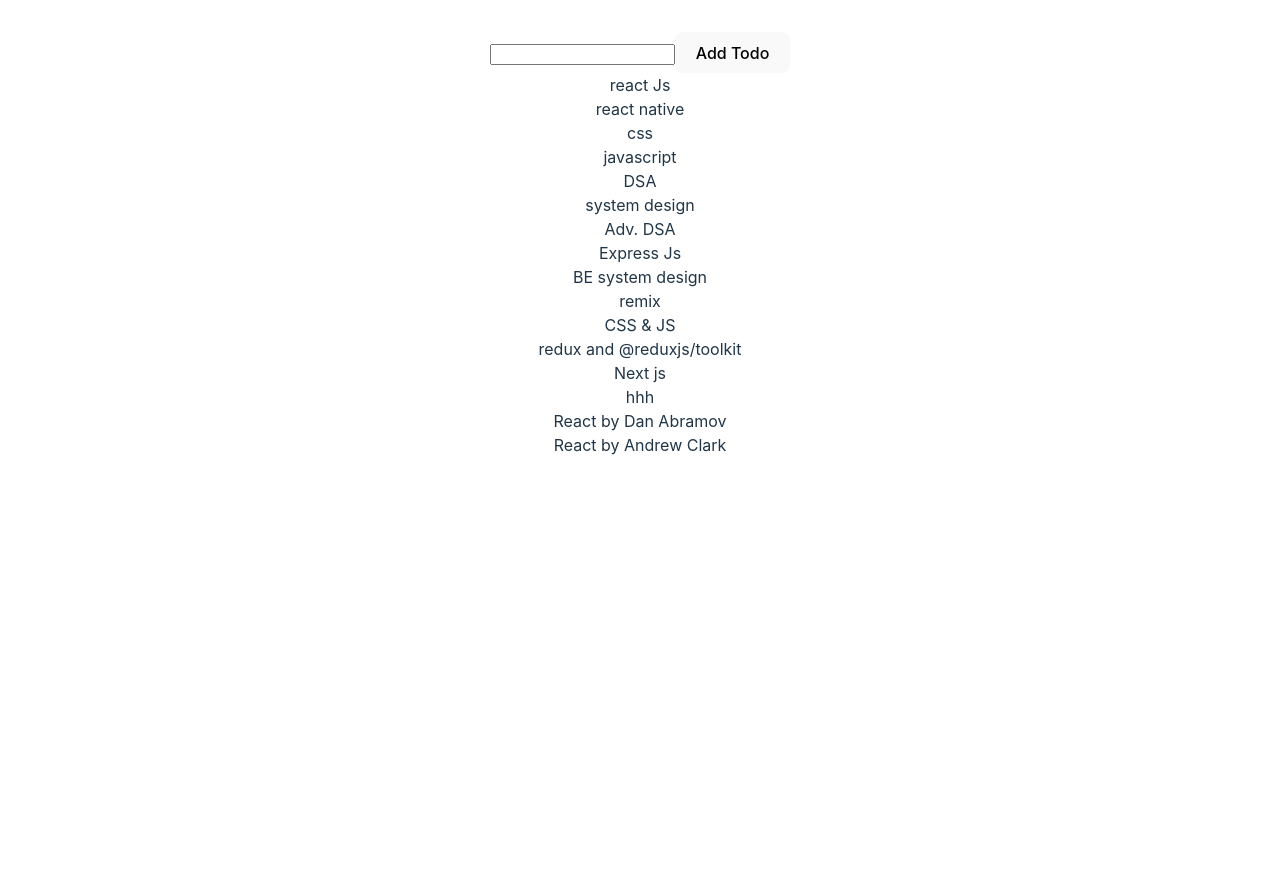
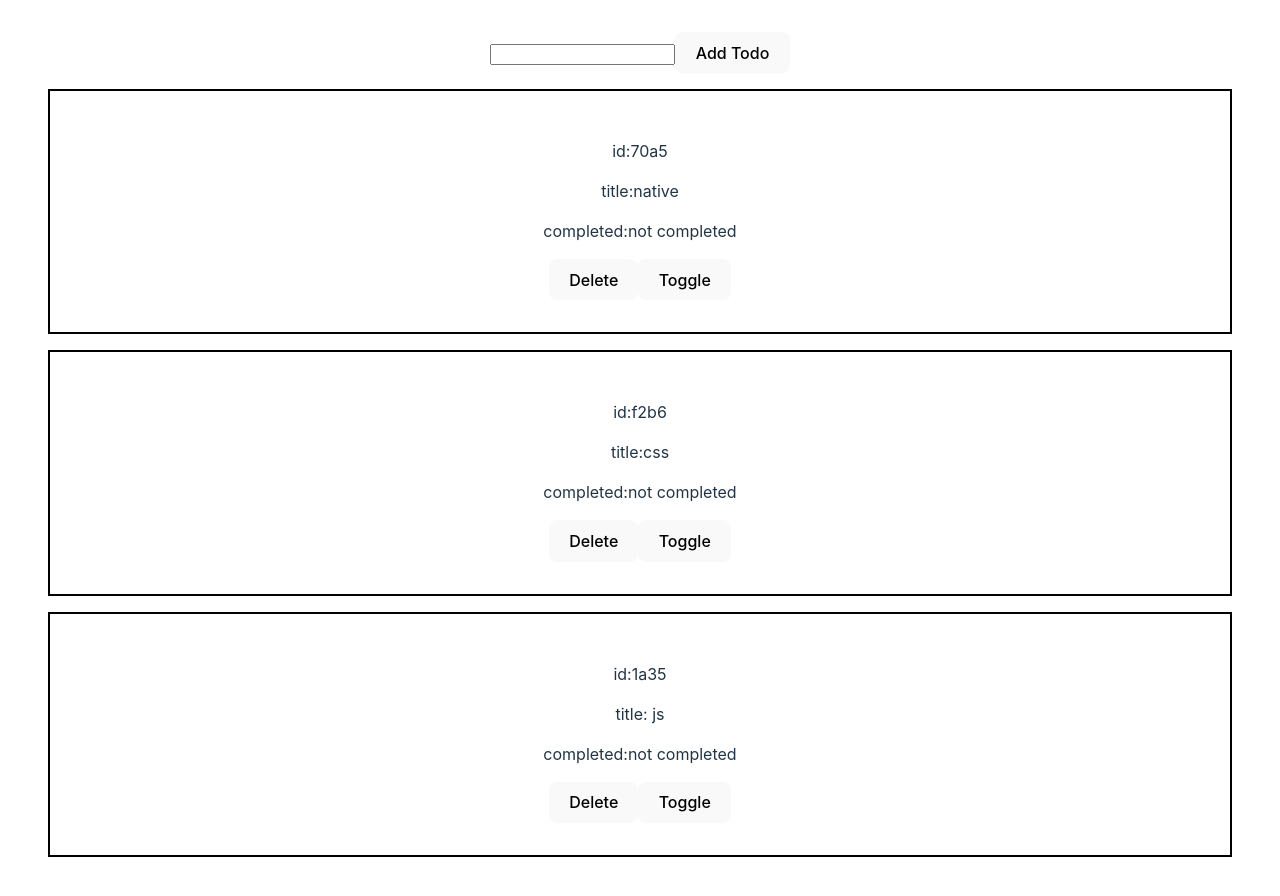
Before and after one commit to dibborah/thunk-tutorial, a React (Vite) app: page / in a window 1280 px wide. Shown: the top 896 px of the page. Before the commit the page ends 800 px from the top, so only its background shows below. Built offline with nearby package versions, Linux system fonts and the light colour scheme; data requests are answered from the project's data file.

Commit message:
Completed deleteTodo and toggleTodo network request delete and patch method functionalities

```diff
--- a/db.json
+++ b/db.json
@@ -1,83 +1,18 @@
 {
   "todos": [
     {
-      "id": "1",
-      "title": "react Js",
-      "completed": true
-    },
-    {
-      "id": "2",
-      "title": "react native",
+      "id": "70a5",
+      "title": "native",
       "completed": false
     },
     {
-      "id": "b995",
+      "id": "f2b6",
       "title": "css",
       "completed": false
     },
     {
-      "id": "d427",
-      "title": "javascript",
-      "completed": false
-    },
-    {
-      "id": "a338",
-      "title": "DSA",
-      "completed": false
-    },
-    {
-      "id": "0dd8",
-      "title": "system design",
-      "completed": false
-    },
-    {
-      "id": "cbfa",
-      "title": "Adv. DSA",
-      "completed": false
-    },
-    {
-      "id": "4332",
-      "title": "Express Js",
-      "completed": false
-    },
-    {
-      "id": "46d0",
-      "title": "BE system design",
-      "completed": false
-    },
-    {
-      "id": "ab1a",
-      "title": "remix ",
-      "completed": false
-    },
-    {
-      "id": "94a7",
-      "title": "CSS & JS",
-      "completed": false
-    },
-    {
-      "id": "e231",
-      "title": "redux and @reduxjs/toolkit",
-      "completed": false
-    },
-    {
-      "id": "2f61",
-      "title": "Next js",
-      "completed": false
-    },
-    {
-      "id": "a850",
-      "title": "hhh",
-      "completed": false
-    },
-    {
-      "id": "3d9f",
-      "title": "React by Dan Abramov",
-      "completed": false
-    },
-    {
-      "id": "9cd5",
-      "title": "React by Andrew Clark",
+      "id": "1a35",
+      "title": " js",
       "completed": false
     }
   ]
--- /dev/null
+++ b/src/features/todos/SingleTodo.jsx
@@ -0,0 +1,23 @@
+import { useDispatch } from "react-redux";
+import { deleteTodo, toggleTodo } from "./todoSlice";
+
+const SingleTodo = ({ todo }) => {
+  const dispatch = useDispatch();
+  const handleDelete = () => {
+    dispatch(deleteTodo(todo.id));
+  };
+  const handleToggle = () => {
+    dispatch(toggleTodo({id: todo.id,completed: todo.completed}))
+  };
+  return (
+    <div style={{ border: "2px solid black", padding: "2rem", margin: "1rem" }}>
+      <p>id:{todo.id}</p>
+      <p>title:{todo.title}</p>
+      <p>completed:{todo.completed ? "completed" : "not completed"}</p>
+      <button onClick={handleDelete}>Delete</button>
+      <button onClick={handleToggle}>Toggle</button>
+    </div>
+  );
+};
+
+export default SingleTodo;
--- a/src/features/todos/TodoList.jsx
+++ b/src/features/todos/TodoList.jsx
@@ -1,6 +1,7 @@
 import { useEffect, useState } from "react";
 import { fetchTodos } from "./todoSlice";
 import { useDispatch, useSelector } from "react-redux";
+import SingleTodo from "./SingleTodo";
 
 const TodoList = () => {
   const [isLoading, setIsLoading] = useState(false);
@@ -34,7 +35,8 @@ const TodoList = () => {
     <div>
       {todos &&
         todos.map((todo) => {
-          return <div key={todo.id}>{todo.title}</div>;
+        //   return <div key={todo.id}>{todo.title}</div>;
+          return <SingleTodo key={todo.id} todo={todo}/>
         })}
     </div>
   );
--- a/src/features/todos/todoSlice.jsx
+++ b/src/features/todos/todoSlice.jsx
@@ -4,20 +4,39 @@ import axios from "axios";
 export const fetchTodos = createAsyncThunk("todos/fetch", async () => {
   const response = await axios.get("http://localhost:8001/todos");
   //   console.log(response.data);
-  await pause(1500);
+  //   await pause(1500);
   return response.data;
-});
+}); // get
 
-export const addTodo = createAsyncThunk("add/fetch", async (title) => {
-  const response = await axios.post("http://localhost:8001/todosTTT", {
+export const addTodo = createAsyncThunk("todos/add", async (title) => {
+  const response = await axios.post("http://localhost:8001/todos", {
     title: title,
     completed: false,
   });
-  await pause(2000);
-  //   await pause(1500);// resolve => execution of this line of code is completed
+  //   await pause(1500); // resolve => execution of this line of code is completed
   //   console.log(response.data);
   return response.data;
-});
+}); // post
+
+export const deleteTodo = createAsyncThunk("todos/delete", async (id) => {
+  const resonse = await axios.delete(`http://localhost:8001/todos/${id}`);
+  //   await pause(1500); // resolve => execution of this line of code is completed
+  //   console.log(response);
+  return id;
+}); // delete
+export const toggleTodo = createAsyncThunk(
+  "todos/toggle",
+  async ({ id, completed }) => {
+    const response = await axios.patch(`http://localhost:8001/todos/${id}`, {
+      completed: !completed,
+    });
+    //   await pause(1500); // resolve => execution of this line of code is completed
+    console.log(response.data);
+    return response.data;
+  }
+); // patch
+
+// put// entire resource
 
 const pause = (duration) => {
   return new Promise((resolve) => {
@@ -41,6 +60,7 @@ const todoSlice = createSlice({
     builders.addCase(fetchTodos.rejected, (state, action) => {
       //   console.log("rejected");
     });
+
     builders.addCase(addTodo.pending, (state, action) => {
       //   console.log("Pending");
     });
@@ -51,6 +71,39 @@ const todoSlice = createSlice({
     builders.addCase(addTodo.rejected, (state, action) => {
       //   console.log("rejected");
     });
+
+    builders.addCase(deleteTodo.pending, (state, action) => {
+      //   console.log("Pending");
+    });
+    builders.addCase(deleteTodo.fulfilled, (state, action) => {
+      //   console.log("Fulfilled");
+      //   console.log("action from deleteTodo", action);
+      state.data = state.data.filter((todo) => todo.id !== action.payload);
+    });
+    builders.addCase(deleteTodo.rejected, (state, action) => {
+      //   console.log("rejected");
+    });
+
+    builders.addCase(toggleTodo.pending, (state, action) => {
+      //   console.log("Pending");
+    });
+    builders.addCase(toggleTodo.fulfilled, (state, action) => {
+      //   console.log("Fulfilled");
+      //   state.data = state.data.map((todo) => {
+      //     if (todo.id === action.payload) {
+      //       return { ...todo, completed: !todo.completed };
+      //     }
+      //     return todo;
+      //   });
+      state.data.forEach((todo) => {// cannot initialise or set state.data here
+        if (todo.id === action.payload.id) {
+          todo.completed = action.payload.completed;
+        }
+      });
+    });
+    builders.addCase(toggleTodo.rejected, (state, action) => {
+      //   console.log("rejected");
+    });
   },
 });
 
```
